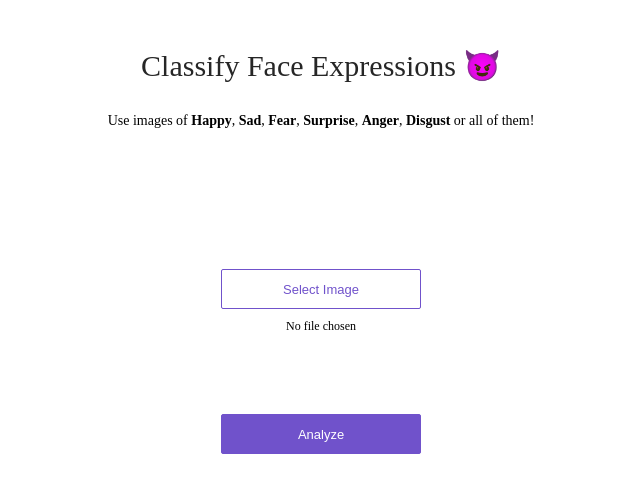
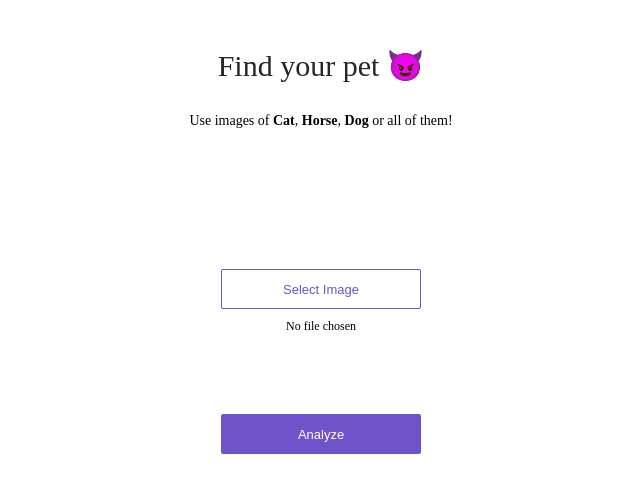
Before and after one commit to dwen168/ImageClassification_FaceExp, a plain HTML site: page app/view/index.html in a window 1280 px wide. Shown: the whole page, without its empty margins (319-959 px from the left). Drawn offline with Linux system fonts and the light colour scheme.

Commit message:
Update index.html

```diff
--- a/app/view/index.html
+++ b/app/view/index.html
@@ -7,10 +7,9 @@
 <body>
 <div>
   <div class='center'>
-    <div class='title'>Classify Face Expressions 😈</div>
+    <div class='title'>Find your pet 😈</div>
     <p>
-      Use images of <strong>Happy</strong>, <strong>Sad</strong>, <strong>Fear</strong>, <strong>Surprise</strong>, <strong>Anger</strong>,
-      <strong>Disgust</strong> or
+      Use images of <strong>Cat</strong>, <strong>Horse</strong>, <strong>Dog</strong> or
       all of them!
     </p>
     <div class='content'>
```
